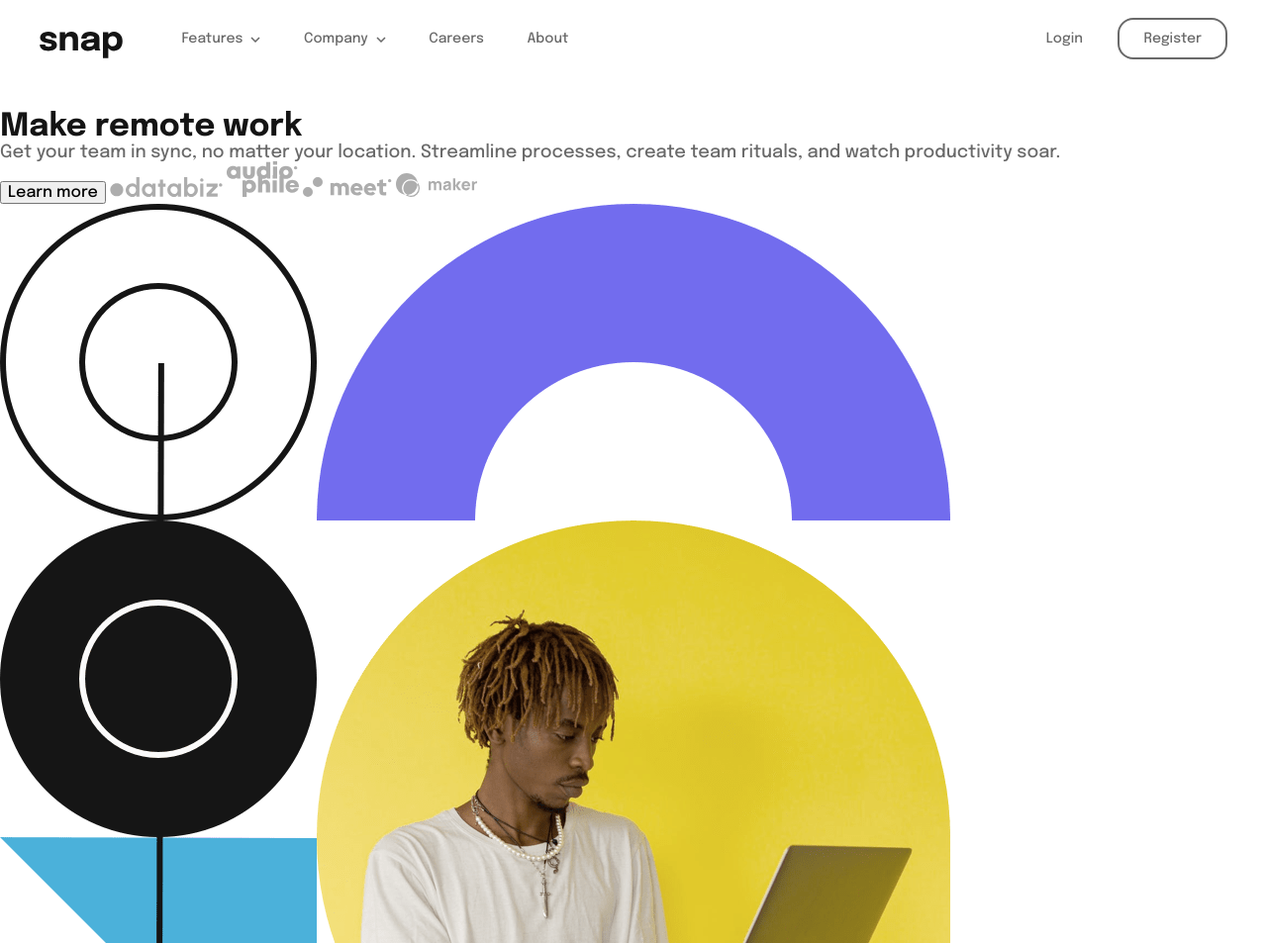
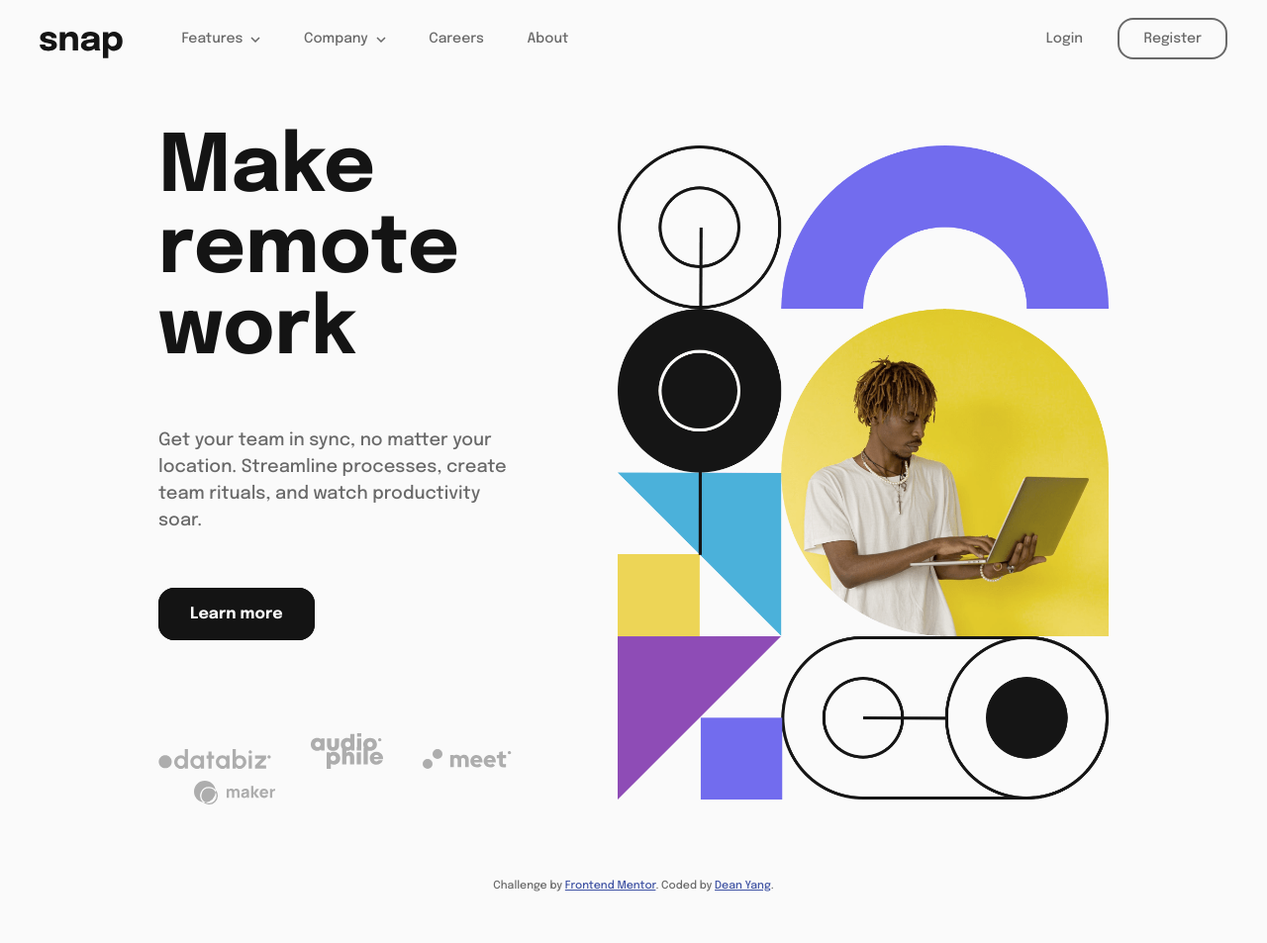
Before and after one commit to nekopudding/intro-section-with-dropdown-navigation, a plain HTML site: page index.html in a window 1280 px wide. Shown: the top 953 px of the page at 99% size. Drawn offline with Linux system fonts and the light colour scheme.

Commit message:
desktop site complete

```diff
--- a/index.css
+++ b/index.css
@@ -20,9 +20,11 @@ picture {
 }
 
 /* set up the body */
-body {
+html,body {
     min-height: 100vh;
     margin: 0;
+    display: flex;
+    flex-direction: column;
     -webkit-font-smoothing: antialiased;
     -moz-osx-font-smoothing: grayscale;
 }
@@ -54,7 +56,7 @@ select {
   }
 }
 
-/* ***************************         **************** */
+/* ****************** Base Styles  **************** */
 :root {
   --clr-dark: hsl(0, 0%, 8%);
   --clr-grey: hsl(0, 0%, 41%);
@@ -62,21 +64,31 @@ select {
   --bp-mobile: 375px;
   --bp-desktop: 1440px;
 }
+html {
+  background-color: var(--clr-light);
+}
 body{
   font-weight: 500;
   font-family: 'Epilogue';
   color: var(--clr-grey);
 }
+h1 {
+  font-weight: 700;
+  color:var(--clr-dark);
+  font-size: 80px;
+}
+p {
+  font-size: 18px;
+  line-height: 1.5;
+}
+
+/* *************   Appbar Section ***********  */
 #appbar {
   display: flex;
   justify-content: space-between;
-  min-height: 72px;
-  padding: 32px 40px 8px;
+  padding: 32px 40px;
   font-size: 14px;
   user-select: none;
-}
-.appbar-left {
-  padding-top: 0;
 }
 .logo {
   padding-right: 56px;
@@ -132,13 +144,69 @@ body{
 .show {
   display: block !important
 }
-h1 {
+
+/* ******************** Content Section ********************** */
+main {
+  padding: 36px 160px 64px;
+  display: flex;
+  justify-content: space-between;
+}
+.main-left {
+  display: flex;
+  flex-direction: column;
+  justify-content: flex-end;
+  flex-grow: 1;
+}
+.main-left > * + * {
+  margin-top: 56px;
+}
+.description-section {
+  padding-right: 108px;
+}
+.link-section {
+  padding-top: 16px;
+  padding-bottom: 16px;
+}
+.learn-more {
+  color: var(--clr-light);
+  background-color: var(--clr-dark);
+  border: 2px var(--clr-dark) solid;
+  border-radius: 16px;
+  padding: 16px 30px;
   font-weight: 700;
-  color:var(--clr-dark);
 }
-p {
-  font-size: 18px;
+.learn-more:hover {
+  color: var(--clr-dark);
+  background-color: var(--clr-light);
+}
+.clients {
+  padding-top: 40px;
+}
+.clients * {
+  margin-bottom: 8px;
+}
+.clients > * + * {
+  margin-left: 36px;
+}
+.main-right {
+  width: 100%;
+  display: flex;
+  justify-content: flex-end;
+}
+.main-right img{
+  width: 496px;
+  object-fit: contain;
 }
 
-.attribution { font-size: 11px; text-align: center; }
-.attribution a { color: hsl(228, 45%, 44%); }
+/* ******************** Footer Section ********************** */
+.attribution {
+  flex-grow: 1;
+  font-size: 11px;
+  text-align: center;
+  display: flex;
+  flex-direction: column-reverse;
+  padding-bottom: 48px;
+}
+.attribution a {
+  color: hsl(228, 45%, 44%);
+}
--- a/index.html
+++ b/index.html
@@ -45,28 +45,40 @@
   </header>
 
   <main>
+    <div class="main-left">
       <div>
-      <h1>Make remote work</h1>
+        <h1>Make</h1>
+        <h1>remote work</h1>
+      </div>
+      <div class="description-section">
+        <p>Get your team in sync, no matter your location. Streamline processes,
+          create team rituals, and watch productivity soar.
+        </p>
+      </div>
 
-      <p>Get your team in sync, no matter your location. Streamline processes,
-      create team rituals, and watch productivity soar.</p>
-
-      <button>Learn more</button>
+      <div class="link-section">
+        <a class="learn-more">Learn more</a>
+      </div>
+      <div class="clients">
         <img src="./images/client-databiz.svg" alt="databiz-logo">
         <img src="./images/client-audiophile.svg" alt="audiophile-logo">
         <img src="./images/client-meet.svg" alt="meet-logo">
         <img src="./images/client-maker.svg" alt="maker-logo">
       </div>
-    <div>
+    </div>
+    <div class="main-right">
       <img src="./images/image-hero-desktop.png" alt="hero">
     </div>
   </main>
 
 
-  <div class="attribution">
+  <footer class="attribution">
+    <div>
       Challenge by <a href="https://www.frontendmentor.io?ref=challenge" target="_blank">Frontend Mentor</a>.
       Coded by <a href="#">Dean Yang</a>.
     </div>
+  </footer>
+
   <script>
     //reposition dropdowns to be the child of button
     let featuresDropdown = document.getElementById("features-dropdown")
```
Lines whose indentation alone changed are shown as unchanged.
